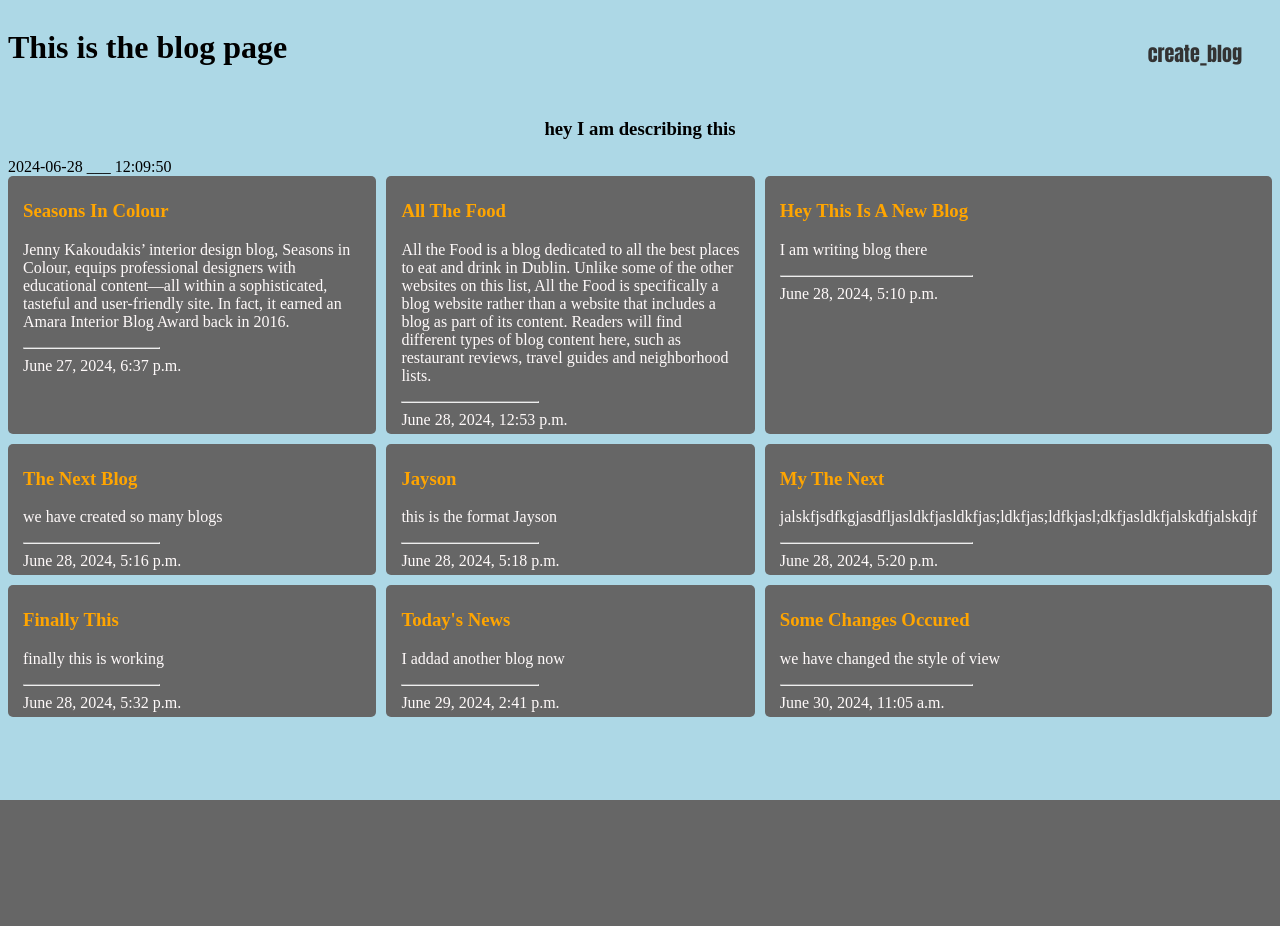
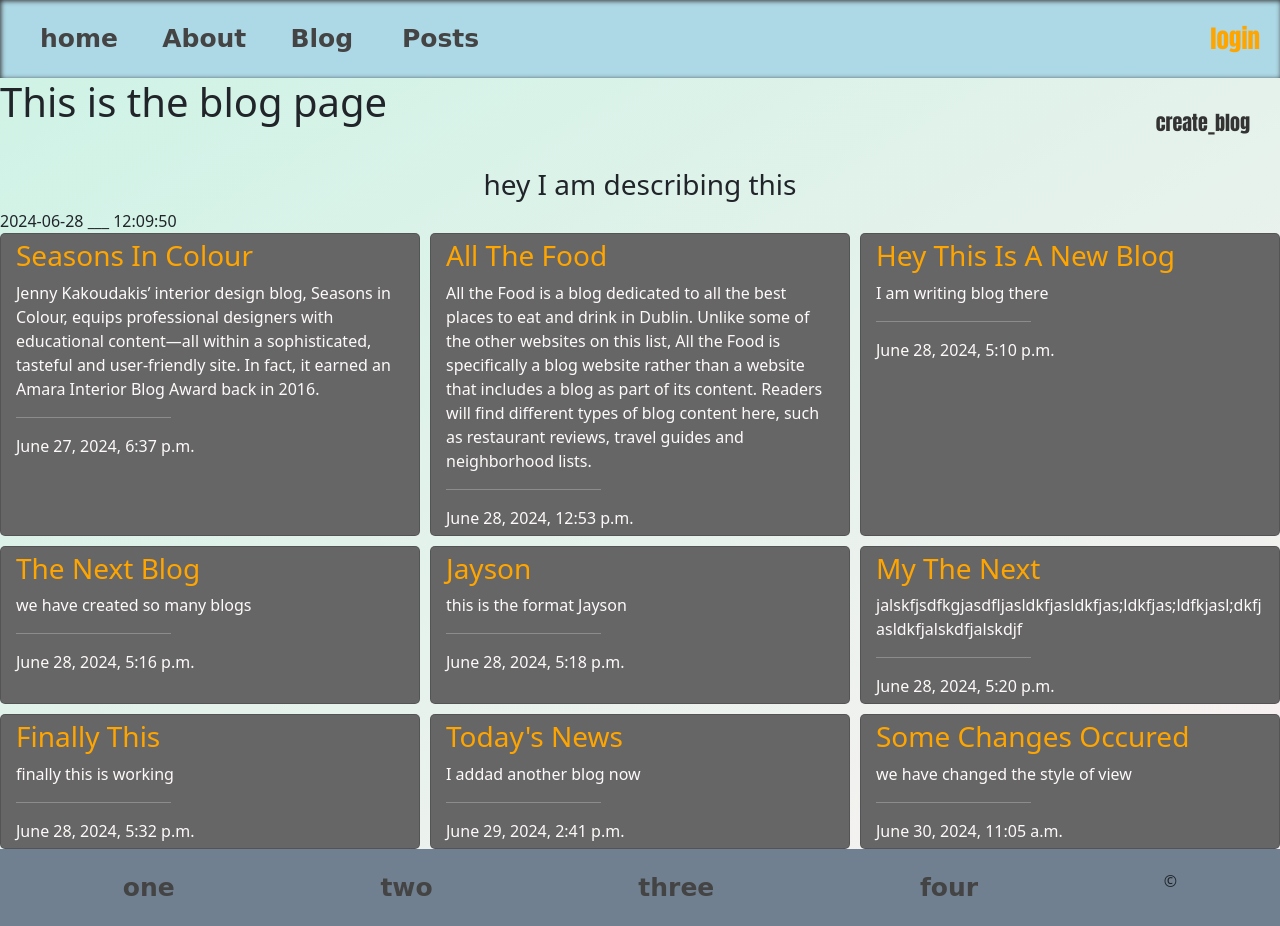
Before and after one commit to AbrorBoqiyev/sale, a Django app: page /blog/ in a window 1280 px wide. Before the commit the page ends 800 px from the top, so only its background shows below. Run offline with Django 5.2, Linux system fonts and the light colour scheme; data comes from the database, SQL or seed files in the repository; both versions use the stored data as it was after the commit; some libraries are stand-ins or nearby versions.

Commit message:
modified codes with jinja

```diff
--- a/savdo/blog/templates/blog.html
+++ b/savdo/blog/templates/blog.html
@@ -1,15 +1,18 @@
-<!DOCTYPE html>
-<html lang="en">
-<head>
-    <meta charset="UTF-8">
-    <meta name="viewport" content="width=device-width, initial-scale=1.0">
-    <title>Blog</title>
-</head>
-<body>
-    <header>
+{%extends 'base.html'%}
+{%load static %}
+
+{%block title%}Blog{%endblock%}
+
+{%block css%}
+    <link rel="stylesheet" href="{%static 'styles/blog.css'%}">
+{%endblock%}
+{%block content%}
+    <div class="cover_blog">
+
+        <div class="headBlog">
             <h1>{{title}}</h1>
             <a href="{% url "create_blog" %}">create_blog</a>
-    </header>
+        </div>
         <h3 style="text-align: center;">{{description}}</h3>
         {% now "Y-m-d" %}
         <span>___</span>
@@ -27,49 +30,6 @@
             {% endfor %}
 
         </div>
+    </div>
 
-</body>
-<style>
-    *{
-        transition: 0.5s;
-    }
-    body{
-        background-color: lightblue;
-    }
-    header{
-        display: flex;
-        justify-content: space-between;
-    }
-
-    header a{
-        margin: 15px;
-        padding: 15px;
-        text-decoration: none;
-        font-size: 20px;
-        font-family: Impact, Haettenschweiler, 'Arial Narrow Bold', sans-serif;
-        color: #333;
-        border-radius: 10px;
-    }
-    header a:hover{
-        background-color: green;
-        color: snow;
-    }
-
-    .cards{
-        display: grid;
-        grid-template-columns: repeat(3, 1fr);
-        gap: 10px;
-    }
-    .card{
-        width: 100%;
-        background-color: #666;
-        color: snow;
-        border-radius: 5px;
-    }
-    .content {
-        padding: 5px 15px;
-        cursor: pointer;
-    }
-
-</style>
-</html>
+{%endblock%}
--- a/savdo/savdo/settings.py
+++ b/savdo/savdo/settings.py
@@ -39,6 +39,7 @@ INSTALLED_APPS = [
     'django.contrib.messages',
     'django.contrib.staticfiles',
     'blog',
+    'django_bootstrap5',
 ]
 
 MIDDLEWARE = [
--- /dev/null
+++ b/savdo/static/styles/blog.css
@@ -0,0 +1,45 @@
+*{
+    transition: 0.5s;
+}
+/* main{
+    background: linear-gradient( to right bottom, rgb(165, 235, 210), rgb(243, 227, 227));
+    height: 77vh;
+    padding: 30px 10px;
+} */
+.cover_blog {
+    background: linear-gradient( to right bottom, rgb(207, 243, 230), rgb(250, 241, 241));
+}
+.headBlog{
+    display: flex;
+    justify-content: space-between;
+}
+
+.headBlog a{
+    margin: 15px;
+    padding: 15px;
+    text-decoration: none;
+    font-size: 20px;
+    font-family: Impact, Haettenschweiler, 'Arial Narrow Bold', sans-serif;
+    color: #333;
+    border-radius: 10px;
+}
+.headBlog a:hover{
+    background-color: green;
+    color: snow;
+}
+
+.cards{
+    display: grid;
+    grid-template-columns: repeat(3, 1fr);
+    gap: 10px;
+}
+.card{
+    width: 100%;
+    background-color: #666;
+    color: snow;
+    border-radius: 5px;
+}
+.content {
+    padding: 5px 15px;
+    cursor: pointer;
+}
--- a/savdo/static/styles/footer.css
+++ b/savdo/static/styles/footer.css
@@ -5,5 +5,5 @@ footer{
     display: flex;
     justify-content: space-around;
     padding: 20px;
-    background-color: gray;
+    background: slategray;
 }
--- a/savdo/static/styles/navbar.css
+++ b/savdo/static/styles/navbar.css
@@ -12,9 +12,10 @@ a{
     font-size: 25px;
     font-family: cursive ;
     font-weight: bolder;
+    border-radius: 10px;
 }
 a:hover{
-    background-color: green;
+    background-color: rgb(27, 219, 27);
     color: snow;
 }
 .login{
--- a/savdo/templates/base.html
+++ b/savdo/templates/base.html
@@ -1,4 +1,11 @@
 {% load static%}
+
+{% load django_bootstrap5 %}
+{% bootstrap_css %}
+{% bootstrap_javascript %}
+{% bootstrap_messages %}
+
+
 <!DOCTYPE html>
 <html lang="en">
 <head>
--- a/savdo/templates/home.html
+++ b/savdo/templates/home.html
@@ -14,5 +14,4 @@
         Lorem ipsum dolor sit amet consectetur adipisicing elit. Numquam asperiores quasi corrupti voluptate aperiam sunt id sint sequi neque? Numquam mollitia debitis ea animi neque delectus, explicabo ratione nulla. Voluptates!
     </p>
     <img  src="{%static 'icons/diamond.png'%}" width="60" alt="image">
-    <a href="/blog/">blog</a>
 {%endblock%}
--- a/savdo/templates/navbar.html
+++ b/savdo/templates/navbar.html
@@ -2,9 +2,9 @@
 
 <header>
     <div class="links">
-        <a href="#">home</a>
+        <a href="{%url "home"%}">home</a>
         <a href="#">About</a>
-        <a href="">Blog </a>
+        <a href="{% url "blog"%}">Blog </a>
         <a href="#">Posts</a>
     </div>
 
```
Also changed, not shown: savdo/blog/templates/create_blog.html (+7 -10 lines), savdo/db.sqlite3. Lines whose indentation alone changed are shown as unchanged.
